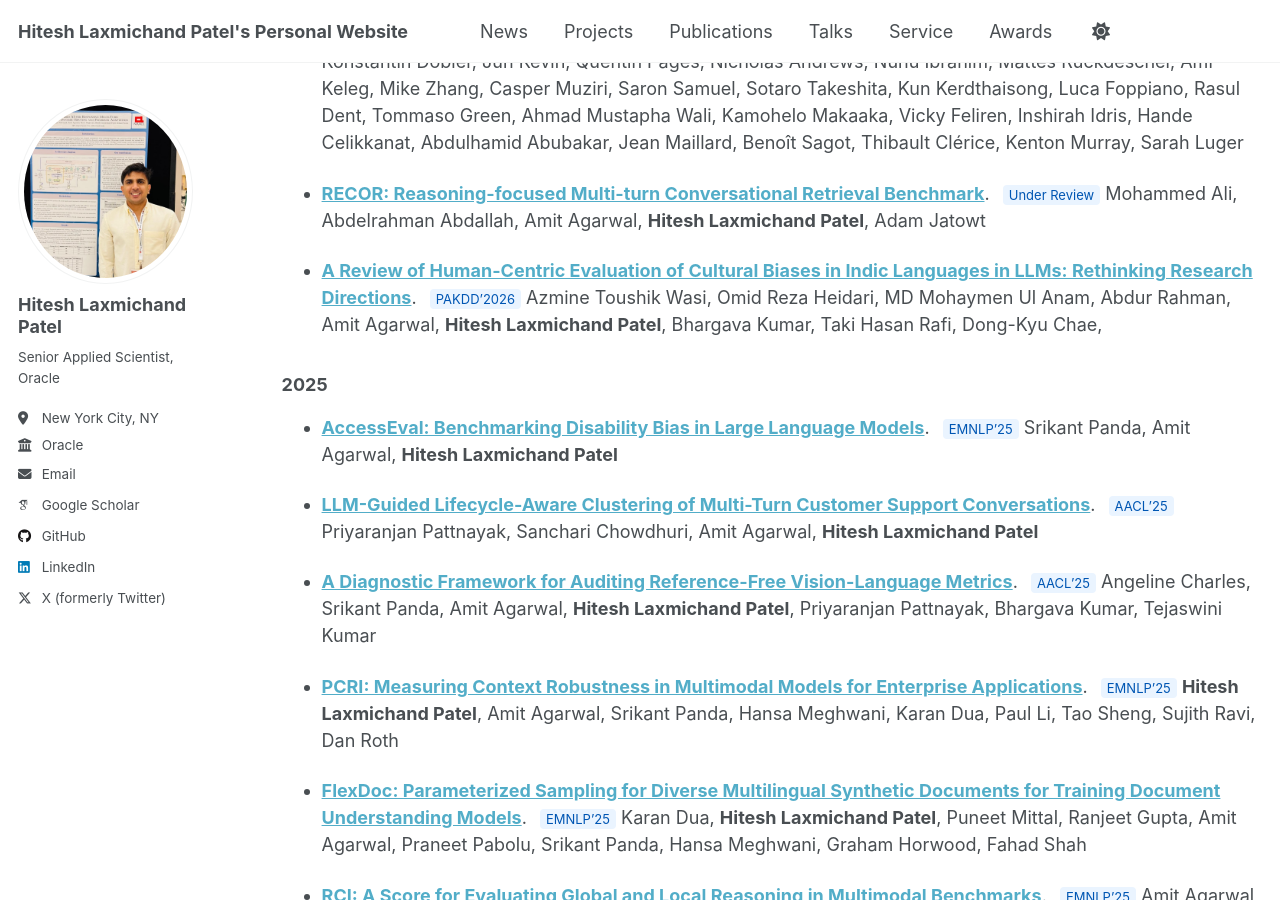
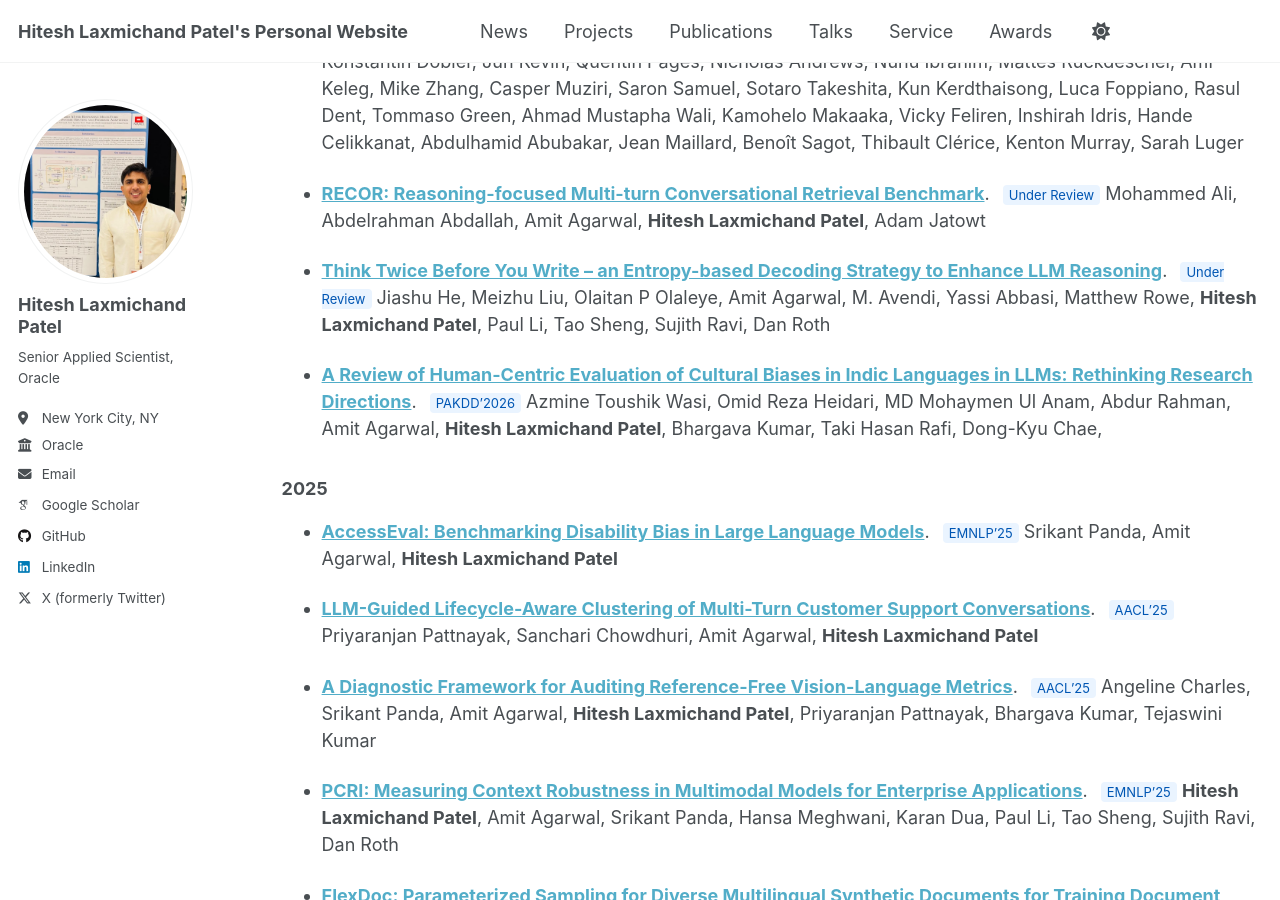
Before and after one commit to HITESHLPATEL/hiteshlpatel.github.io, a Jekyll site: the page built from _pages/publications.md, in a window 1280 px wide and 900 px high, scrolled down 995 px. Built offline with Jekyll 4.4.1, drawn with Linux system fonts in a browser that asks for light colours; some web fonts are replaced.

Commit message:
Add new publications to the list

```diff
--- a/_pages/publications.md
+++ b/_pages/publications.md
@@ -35,6 +35,10 @@ Pedro Ortiz Suarez, Laurie Burchell, Catherine Arnett, Rafael Mosquera-Gómez, S
 - **[RECOR: Reasoning-focused Multi-turn Conversational Retrieval Benchmark](https://arxiv.org/abs/2601.05461)**.
 <span style="font-size:13px; background:#eaf4ff; color:#0056b3; padding:2px 6px; margin-left:8px; border-radius:4px;">Under Review</span>
 Mohammed Ali, Abdelrahman Abdallah, Amit Agarwal, **Hitesh Laxmichand Patel**, Adam Jatowt
+
+- **[Think Twice Before You Write -- an Entropy-based Decoding Strategy to Enhance LLM Reasoning](https://arxiv.org/abs/2604.00018)**.
+<span style="font-size:13px; background:#eaf4ff; color:#0056b3; padding:2px 6px; margin-left:8px; border-radius:4px;">Under Review</span>
+Jiashu He, Meizhu Liu, Olaitan P Olaleye, Amit Agarwal, M. Avendi, Yassi Abbasi, Matthew Rowe, **Hitesh Laxmichand Patel**, Paul Li, Tao Sheng, Sujith Ravi, Dan Roth
 
 - **[A Review of Human-Centric Evaluation of Cultural Biases in Indic Languages in LLMs: Rethinking Research Directions]()**.
 <span style="font-size:13px; background:#eaf4ff; color:#0056b3; padding:2px 6px; margin-left:8px; border-radius:4px;">PAKDD'2026</span>
```
